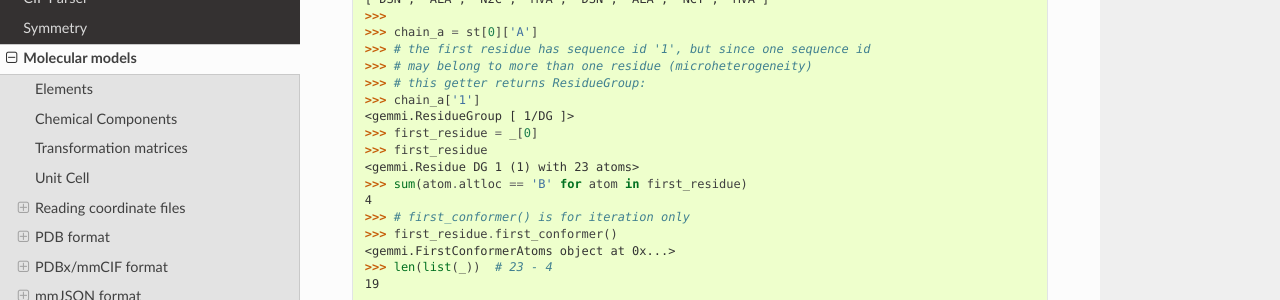
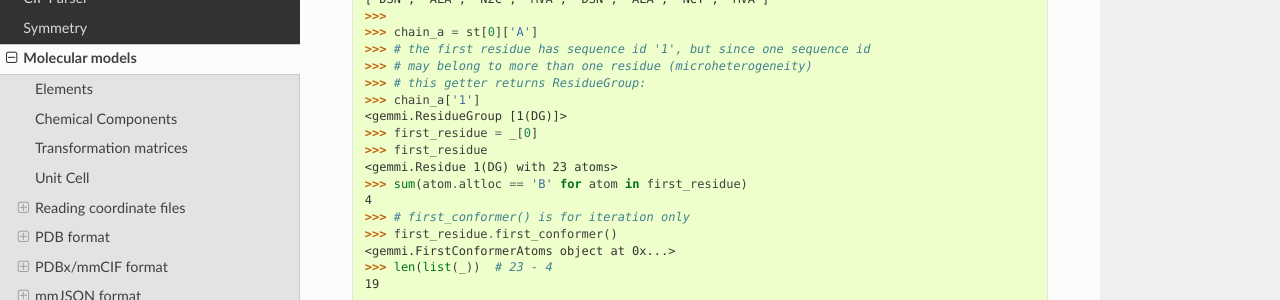
Before and after one commit to project-gemmi/gemmi, a Sphinx documentation site: the page built from docs/mol.rst, in a window 1280 px wide and 900 px high, scrolled down 13770 px. Shown: the part 151-451 px from the top of the window. Built offline with Sphinx 7.4.7 and the Read the Docs theme 2.0.0, drawn with Linux system fonts in a browser that asks for light colours.

Commit message:
avoid using label_seq_id, only store it so it can be written back

```diff
--- a/docs/mol.rst
+++ b/docs/mol.rst
@@ -735,10 +735,10 @@ Let us mutate all methionine residues (MET) to selenomethionine (MSE).
 
   >>> st = gemmi.read_structure('../tests/1orc.pdb')
   >>> st[0].residues('A', 12, ' ')
-  <gemmi.ResidueGroup [ 12/MET ]>
+  <gemmi.ResidueGroup [12(MET)]>
   >>> met_to_mse(st)
   >>> st[0].residues('A', 12, ' ')
-  <gemmi.ResidueGroup [ 12/MSE ]>
+  <gemmi.ResidueGroup [12(MSE)]>
 
 Model
 -----
@@ -763,10 +763,10 @@ Chain
   >>> # may belong to more than one residue (microheterogeneity)
   >>> # this getter returns ResidueGroup:
   >>> chain_a['1']
-  <gemmi.ResidueGroup [ 1/DG ]>
+  <gemmi.ResidueGroup [1(DG)]>
   >>> first_residue = _[0]
   >>> first_residue
-  <gemmi.Residue DG 1 (1) with 23 atoms>
+  <gemmi.Residue 1(DG) with 23 atoms>
   >>> sum(atom.altloc == 'B' for atom in first_residue)
   4
   >>> # first_conformer() is for iteration only
```
Also changed, not shown: 9 other files.
